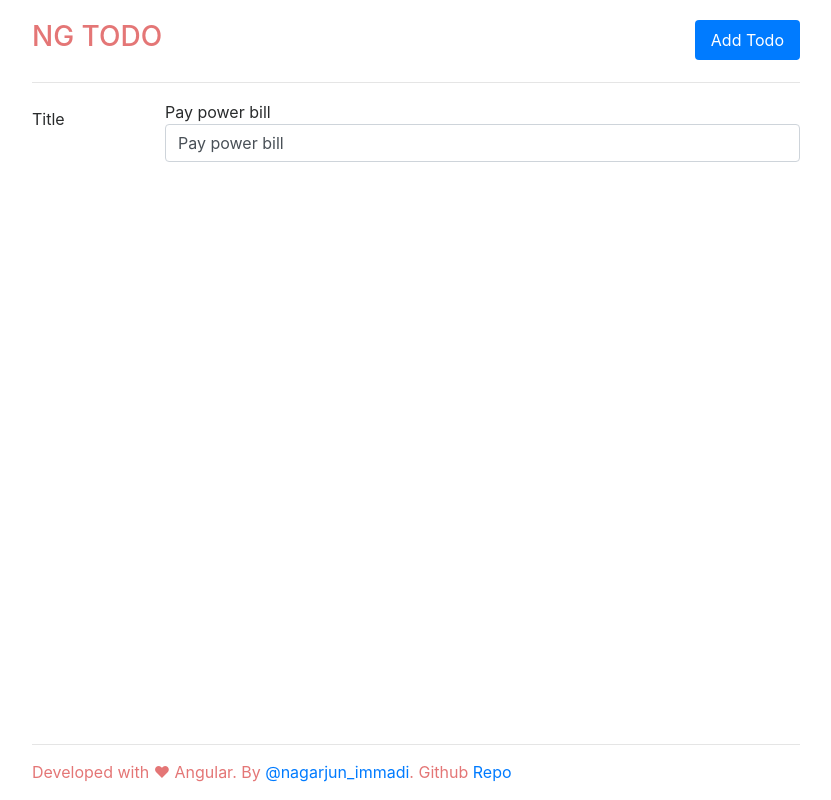
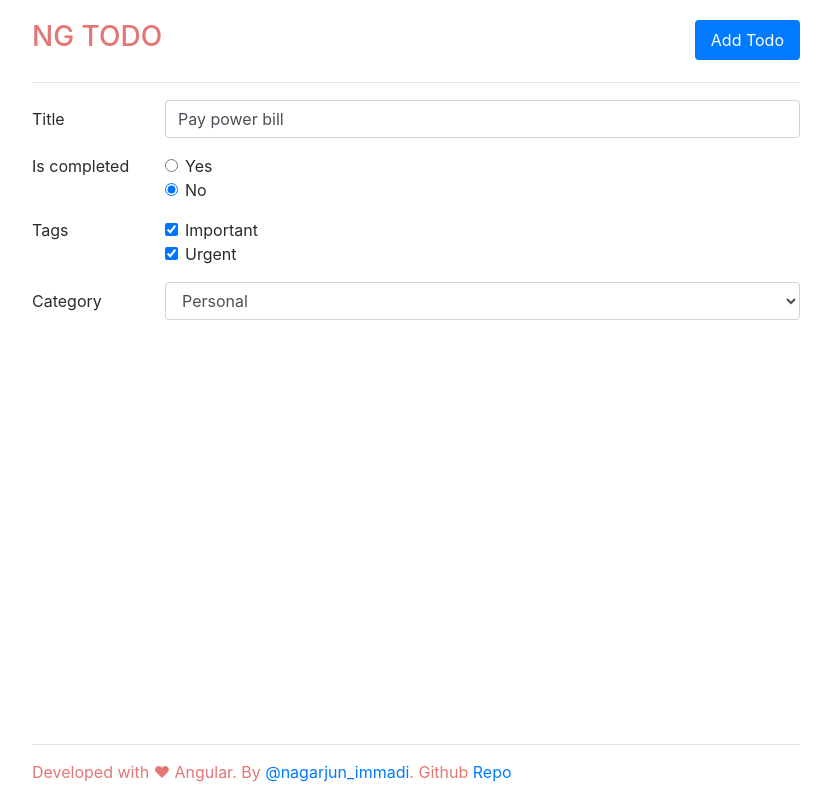
Before and after one commit to Laxmma/ng-todos, an Angular app: page /todo/1 in a window 1280 px wide. Shown: the whole page, without its empty margins (224-1055 px from the left). Built offline with nearby package versions, Linux system fonts and the light colour scheme; data requests are answered from the project's data file.

Commit message:
Added form controls

```diff
--- a/src/app/todo/add-edit-todo/add-edit-todo.component.html
+++ b/src/app/todo/add-edit-todo/add-edit-todo.component.html
@@ -3,10 +3,48 @@
   <div class="form-group row">
     <label class="col-sm-2 col-form-label">Title</label>
     <div class="col-sm-10">
-      <div>{{ todo.title }}</div>
       <input type="text" class="form-control" placeholder="Title" name="title" [(ngModel)]="todo.title" #title="ngModel" maxlength='64' required/>
       <div class="alert alert-danger" [hidden]="title.untouched || title.valid">Title is required</div>
     </div>
   </div>
 
+  <fieldset class="form-group">
+    <div class="row">
+      <legend class="col-form-label col-sm-2 pt-0">Is completed</legend>
+      <div class="col-sm-10">
+        <div class="form-check">
+          <input class="form-check-input" type="radio" name="isCompleted" [value]="true" [(ngModel)]="todo.isCompleted" #isCompleted="ngModel" required>
+          <label class="form-check-label">Yes</label>
+        </div>
+        <div class="form-check">
+          <input class="form-check-input" type="radio" name="isCompleted" [value]="false" [(ngModel)]="todo.isCompleted" #isCompleted="ngModel" required>
+          <label class="form-check-label">No</label>
+        </div>
+      </div>
+    </div>
+  </fieldset>
+
+  <div class="form-group row">
+    <div class="col-sm-2">Tags</div>
+    <div class="col-sm-10">
+      <div class="form-check" *ngFor="let tag of tags">
+        <input class="form-check-input" type="checkbox" name="tags" [value]="tag.checked"  [checked]="tag.checked" (change)="updateTagOnChange(tag, $event)">
+        <label class="form-check-label">{{ tag.label }}</label>
+      </div>
+    </div>
+  </div>
+
+  <div class="form-group row">
+    <label class="col-sm-2 col-form-label">Category</label>
+    <div class="col-sm-10">
+      <select class="form-control" name="category" [(ngModel)]="todo.category" #category="ngModel" required>
+        <option selected value="">Select Category</option>
+        <option *ngFor="let category of categories" [ngValue]="category">{{ category }}</option>
+      </select>
+      <div class="alert alert-danger" [hidden]="category.untouched || category.valid">Please select a category</div>
+    </div>
+  </div>
+
+
+
 </form>
--- a/src/app/todo/add-edit-todo/add-edit-todo.component.ts
+++ b/src/app/todo/add-edit-todo/add-edit-todo.component.ts
@@ -1,7 +1,7 @@
 import { Component, OnInit } from '@angular/core';
 import { Router, ActivatedRoute } from '@angular/router';
 import { TodoService } from '../todo.service';
-import { ITodo } from '../../shared/interfaces';
+import { ITodo, ITag } from '../../shared/interfaces';
 
 @Component({
   selector: 'app-add-edit-todo',
@@ -19,6 +19,13 @@ export class AddEditTodoComponent implements OnInit {
     'category': ''
   };
 
+  tags: Array<ITag> = [
+    {label: "Important", checked: false},
+    {label: "Urgent", checked: false}
+  ];
+
+  categories: ReadonlyArray<string> = ['Home', 'Work', 'Personal', 'Social','Bill Payments', 'Other'];
+
   constructor(private router: Router,
               private route: ActivatedRoute,
               private todoService: TodoService) { }
@@ -33,9 +40,17 @@ export class AddEditTodoComponent implements OnInit {
         .subscribe((response: ITodo) => {
           this.todo = response;
           console.log(this.todo);
-          // this.updateTagsOnLoad();
+          this.updateTagsOnLoad();
           // this.updateDate(this.todo.targetDate);
         });
+  }
+
+  updateTagsOnLoad() {
+    let tags: string[] = this.todo.tags.split(','); //['Urgent']
+    for (const tagLabel of tags) {
+      var tagIndex = this.tags.findIndex(tag => tag.label == tagLabel.trim());
+      this.tags[tagIndex].checked = true;
+    }
   }
 
   submit() {
```
Also changed, not shown: 1 other file (tests, documents, lock files or other folders).
